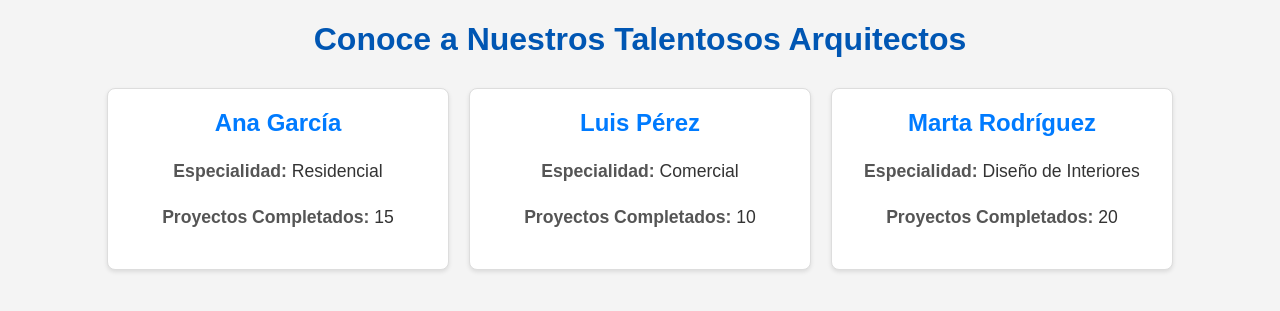
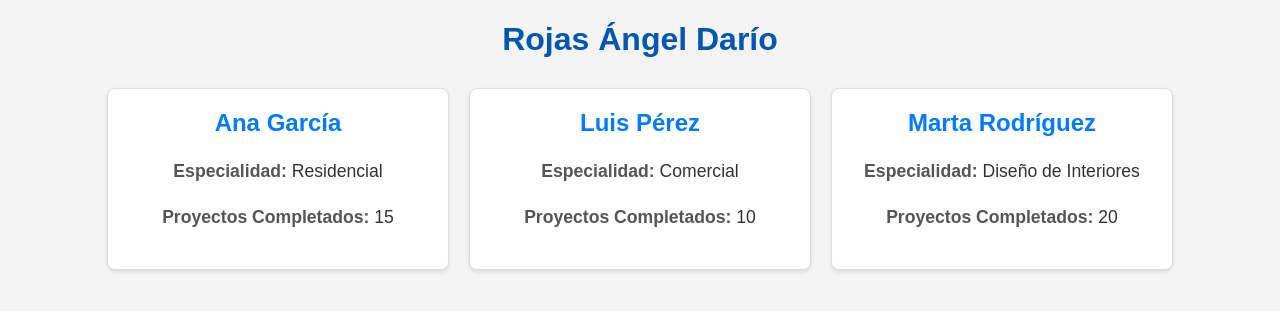
Before and after one commit to dariorojas0335/Ull_Act4_Angel_Dario_Rojas, a Django app: page / in a window 1280 px wide. Shown: the top 311 px of the page. Run offline with Django 5.2, Linux system fonts and the light colour scheme.

Commit message:
Update index.html

```diff
--- a/app_constructor/templates/index.html
+++ b/app_constructor/templates/index.html
@@ -49,7 +49,7 @@
     </style>
 </head>
 <body>
-    <h1>Conoce a Nuestros Talentosos Arquitectos</h1>
+    <h1>Rojas Ángel Darío</h1>
 
     <div class="arquitecto-container">
         {% for arquitecto in arquitectos %}
```
